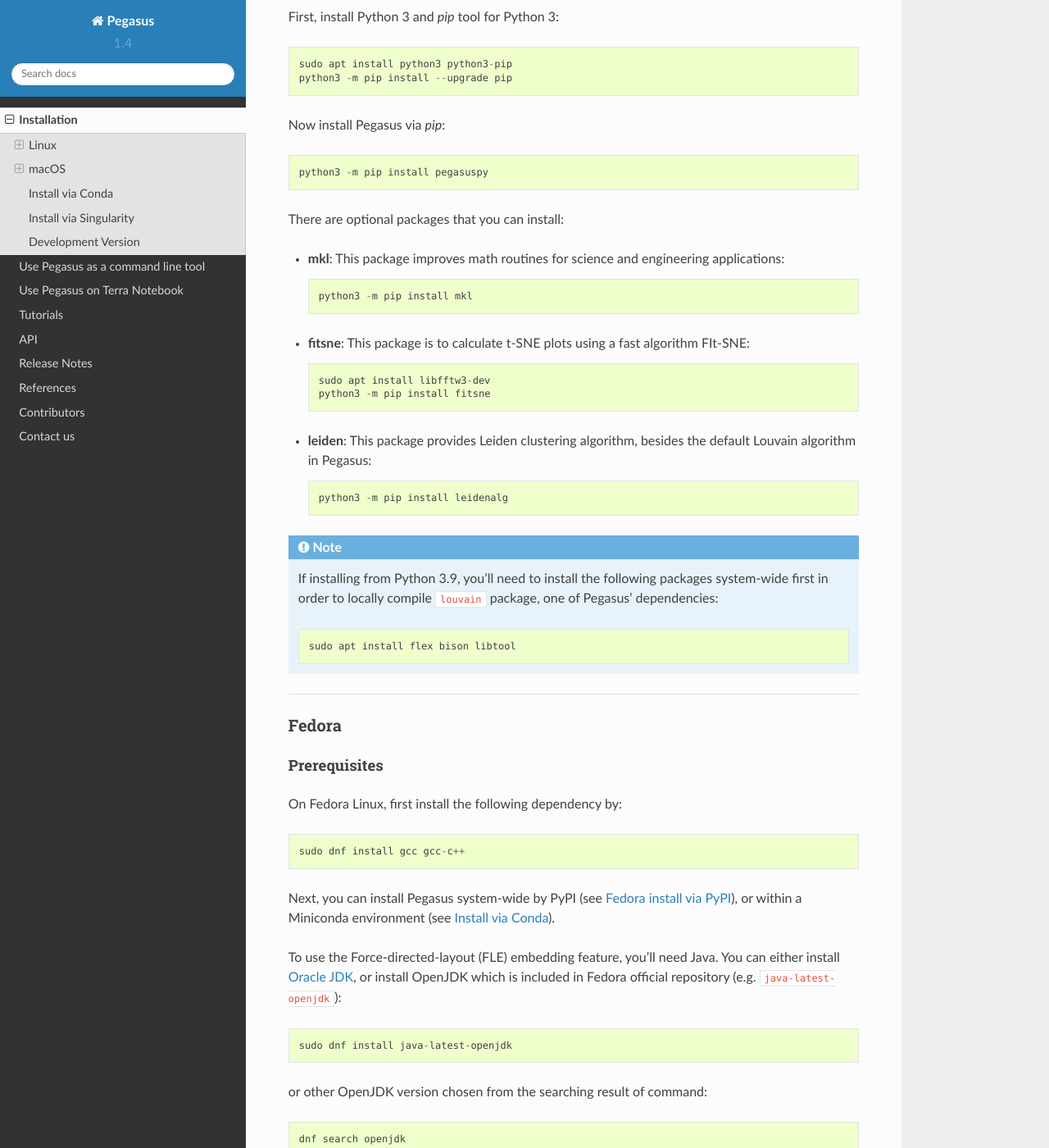
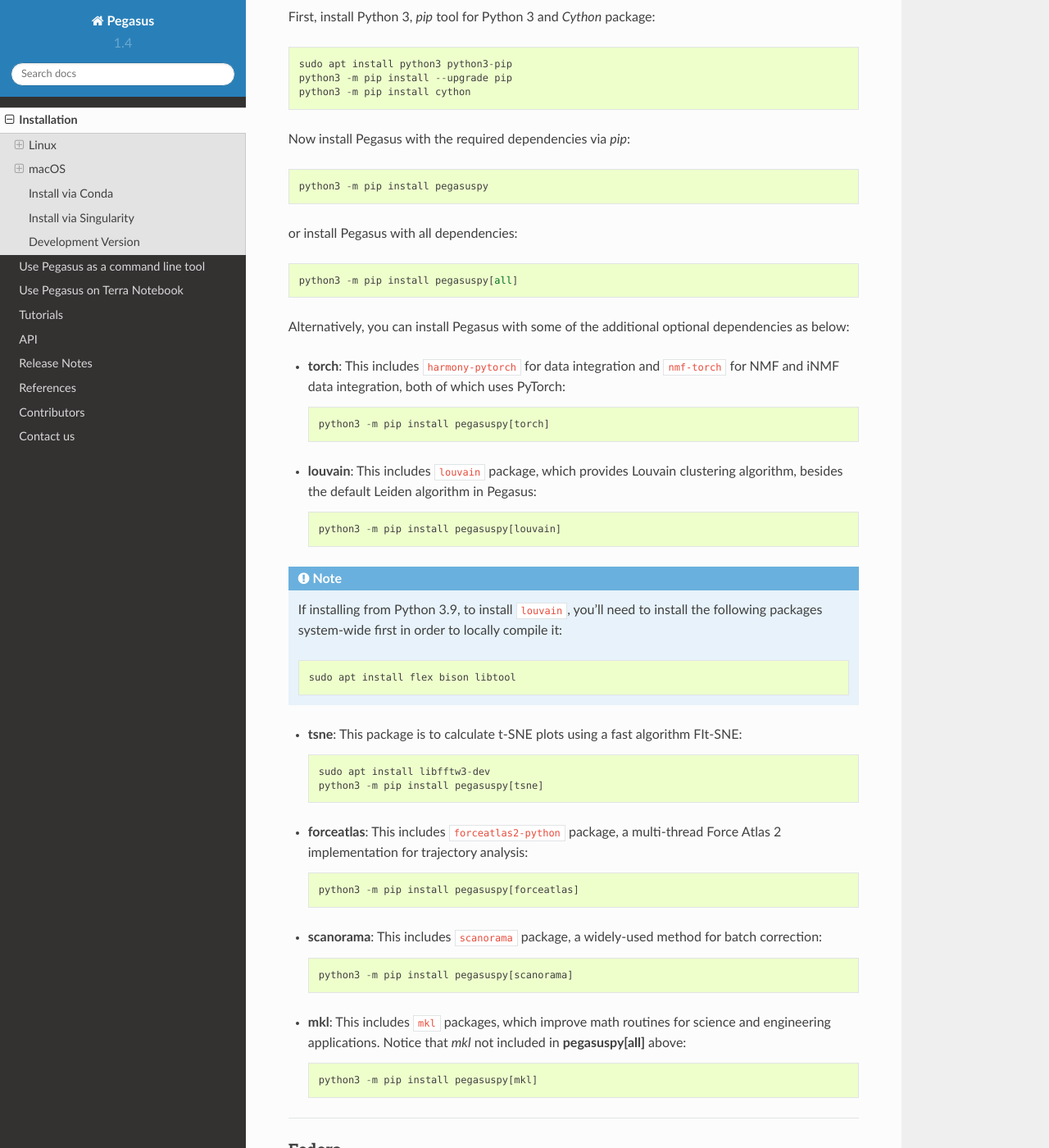
Before and after one commit to lilab-bcb/pegasus, a Sphinx documentation site: the page built from docs/installation.rst, in a window 1280 px wide and 1400 px high, scrolled down 726 px. Shown: the whole window at 82% size. Built offline with Sphinx 7.4.7 and the Read the Docs theme 2.0.0, drawn with Linux system fonts in a browser that asks for light colours; formulas are drawn with MathJax 3; some of the changed text lies outside the part shown.

Commit message:
Update docs

```diff
--- a/docs/api/index.rst
+++ b/docs/api/index.rst
@@ -46,8 +46,6 @@
 .. autosummary::
     :toctree: .
 
-    set_group_attribute
-    correct_batch
     run_harmony
     run_scanorama
     integrative_nmf
--- a/docs/conf.py
+++ b/docs/conf.py
@@ -31,7 +31,7 @@
 # The short X.Y version
 version = "1.4"
 # The full version, including alpha/beta/rc tags
-release = "1.4.4"
+release = "1.4.5"
 
 
 # -- General configuration ---------------------------------------------------
--- a/docs/installation.rst
+++ b/docs/installation.rst
@@ -25,35 +25,55 @@
 Ubuntu/Debian install via PyPI
 +++++++++++++++++++++++++++++++++
 
-First, install Python 3 and *pip* tool for Python 3::
+First, install Python 3, *pip* tool for Python 3 and *Cython* package::
 
 	sudo apt install python3 python3-pip
 	python3 -m pip install --upgrade pip
+	python3 -m pip install cython
 
-Now install Pegasus via *pip*::
+Now install Pegasus with the required dependencies via *pip*::
 
 	python3 -m pip install pegasuspy
 
-There are optional packages that you can install:
+or install Pegasus with all dependencies::
 
-- **mkl**: This package improves math routines for science and engineering applications::
+	python3 -m pip install pegasuspy[all]
 
-	python3 -m pip install mkl
+Alternatively, you can install Pegasus with some of the additional optional dependencies as below:
 
-- **fitsne**: This package is to calculate t-SNE plots using a fast algorithm FIt-SNE::
+- **torch**: This includes ``harmony-pytorch`` for data integration and ``nmf-torch`` for NMF and iNMF data integration, both of which uses PyTorch::
 
-	sudo apt install libfftw3-dev
-	python3 -m pip install fitsne
+	python3 -m pip install pegasuspy[torch]
 
-- **leiden**: This package provides Leiden clustering algorithm, besides the default Louvain algorithm in Pegasus::
+- **louvain**: This includes ``louvain`` package, which provides Louvain clustering algorithm, besides the default Leiden algorithm in Pegasus::
 
-	python3 -m pip install leidenalg
+	python3 -m pip install pegasuspy[louvain]
 
 .. note::
 
-	If installing from Python 3.9, you'll need to install the following packages system-wide first in order to locally compile ``louvain`` package, one of Pegasus' dependencies::
+	If installing from Python 3.9, to install ``louvain``, you'll need to install the following packages system-wide first in order to locally compile it::
 
 		sudo apt install flex bison libtool
+
+- **tsne**: This package is to calculate t-SNE plots using a fast algorithm FIt-SNE::
+
+	sudo apt install libfftw3-dev
+	python3 -m pip install pegasuspy[tsne]
+
+- **forceatlas**: This includes ``forceatlas2-python`` package, a multi-thread Force Atlas 2 implementation for trajectory analysis::
+
+	python3 -m pip install pegasuspy[forceatlas]
+
+- **scanorama**: This includes ``scanorama`` package, a widely-used method for batch correction::
+
+	python3 -m pip install pegasuspy[scanorama]
+
+- **mkl**: This includes ``mkl`` packages, which improve math routines for science and engineering applications. Notice that *mkl* not included in **pegasuspy[all]** above::
+
+	python3 -m pip install pegasuspy[mkl]
+
+
+
 
 --------------------------
 
@@ -88,30 +108,46 @@
 	python3.8 -m ensurepip --user
 	python3.8 -m pip install --upgrade pip
 
-Now install Pegasus via *pip*::
+Now install Pegasus with the required dependencies via *pip*::
 
 	python3.8 -m pip install pegasuspy
 
-There are optional packages that you can install:
+or install Pegasus with all dependencies::
 
-- **mkl**: This package improves math routines for science and engineering applications::
+	python3.8 -m pip install pegasuspy[all]
 
-	python3.8 -m pip install mkl
+Alternatively, you can install Pegasus with some of the additional optional dependencies as below:
 
-- **fitsne**: This package is to calculate t-SNE plots using a faster algorithm FIt-SNE::
+- **torch**: This includes ``harmony-pytorch`` for data integration and ``nmf-torch`` for NMF and iNMF data integration, both of which uses PyTorch::
 
-	sudo dnf install fftw-devel
-	python3.8 -m pip install fitsne
+	python3.8 -m pip install pegasuspy[torch]
 
-- **leiden**: This package provides Leiden clustering algorithm, besides the default Louvain algorithm in Pegasus::
+- **louvain**: This includes ``louvain`` package, which provides Louvain clustering algorithm, besides the default Leiden algorithm in Pegasus::
 
-	python3.8 -m pip install leidenalg
+	python3.8 -m pip install pegasuspy[louvain]
 
 .. note::
 
-	If installing from Python 3.9, you'll need to install the following packages system-wide first in order to locally compile ``louvain`` package, one of Pegasus' dependencies::
+	If installing from Python 3.9, to install ``louvain``, you'll need to install the following packages system-wide first in order to locally compile it::
 
 		sudo dnf install flex bison libtool
+
+- **tsne**: This package is to calculate t-SNE plots using a fast algorithm FIt-SNE::
+
+	sudo apt install libfftw3-dev
+	python3.8 -m pip install pegasuspy[tsne]
+
+- **forceatlas**: This includes ``forceatlas2-python`` package, a multi-thread Force Atlas 2 implementation for trajectory analysis::
+
+	python3.8 -m pip install pegasuspy[forceatlas]
+
+- **scanorama**: This includes ``scanorama`` package, a widely-used method for batch correction::
+
+	python3.8 -m pip install pegasuspy[scanorama]
+
+- **mkl**: This includes ``mkl`` packages, which improve math routines for science and engineering applications. Notice that *mkl* not included in **pegasuspy[all]** above::
+
+	python3.8 -m pip install pegasuspy[mkl]
 
 
 .. _Ubuntu/Debian install via PyPI: ./installation.html#ubuntu-debian-install-via-pypi
@@ -149,27 +185,41 @@
 	brew install python3
 	python3 -m pip install --upgrade pip
 
-2. Now install Pegasus::
+2. Now install Pegasus with required dependencies via *pip*::
 
 	python3 -m pip install pegasuspy
 
-There are optional packages that you can install:
+or install Pegasus with all dependencies::
 
-- **mkl**: This package improves math routines for science and engineering applications::
+	python3 -m pip install pegasuspy[all]
 
-	python3 -m pip install mkl
+Alternatively, you can install Pegasus with some of the additional optional dependencies as below:
 
-- **fitsne**: This package is to calculate t-SNE plots using a faster algorithm FIt-SNE. First, you need to install its dependency *fftw*::
+- **torch**: This includes ``harmony-pytorch`` for data integration and ``nmf-torch`` for NMF and iNMF data integration, both of which uses PyTorch::
 
-	brew install fftw
+	python3 -m pip install pegasuspy[torch]
 
-Then install *fitsne* by::
+- **louvain**: This includes ``louvain`` package, which provides Louvain clustering algorithm, besides the default Leiden algorithm in Pegasus::
 
-	python3 -m pip install fitsne
+	python3 -m pip install pegasuspy[louvain]
 
-- **leiden**: This package provides Leiden clustering algorithm, besides the default Louvain algorithm in Pegasus::
+- **tsne**: This package is to calculate t-SNE plots using a fast algorithm FIt-SNE::
 
-	python3 -m pip install leidenalg
+	sudo apt install libfftw3-dev
+	python3 -m pip install pegasuspy[tsne]
+
+- **forceatlas**: This includes ``forceatlas2-python`` package, a multi-thread Force Atlas 2 implementation for trajectory analysis::
+
+	python3 -m pip install pegasuspy[forceatlas]
+
+- **scanorama**: This includes ``scanorama`` package, a widely-used method for batch correction::
+
+	python3 -m pip install pegasuspy[scanorama]
+
+- **mkl**: This includes ``mkl`` packages, which improve math routines for science and engineering applications. Notice that *mkl* not included in **pegasuspy[all]** above::
+
+	python3 -m pip install pegasuspy[mkl]
+
 
 ----------------------
 
@@ -201,20 +251,36 @@
 
 4. Install the following dependency::
 
-	conda install -y -c conda-forge louvain python-annoy
+	conda install -y -c conda-forge cython python-annoy
 
-5. Install Pegasus::
+5. Install Pegasus with required dependencies via *pip*::
 
 	pip install pegasuspy
+
+or install Pegasus with all optional dependencies::
+
+	pip install pegasuspy[all]
 
 6. (Optional) If you want to use the FIt-SNE plot functionality in Pegasus, do the following::
 
 	conda install -y -c conda-forge pyfit-sne
 
-And use the following command to enable the Leiden clustering functionality::
+Use the following command to enable the Louvain clustering functionality::
 
-	conda install -y -c conda-forge leidenalg
+	conda install -y -c conda-forge louvain
 
+Enable support on ``harmony-pytorch`` and ``nmf-torch``::
+
+	conda install -y -c bioconda harmony-pytorch
+	pip install nmf-torch
+
+Enalbe Force Atlas 2 for trajectory analysis::
+
+	conda install -y -c bioconda forceatlas2-python
+
+Enable support on ``scanorama``::
+
+	conda install -y -c bioconda scanorama
 
 --------------------------
 
@@ -257,7 +323,7 @@
 
 	git clone https://github.com/klarman-cell-observatory/pegasus.git
 	cd pegasus
-	pip install -e .
+	pip install -e .[all]
 
 where ``-e`` option of ``pip`` means to install in editing mode, so that your Pegasus installation will be automatically updated upon modifications in source code.
 
--- a/docs/release_notes/version_1_4.rst
+++ b/docs/release_notes/version_1_4.rst
@@ -1,3 +1,8 @@
+1.4.5 :small:`January 24, 2022`
+^^^^^^^^^^^^^^^^^^^^^^^^^^^^^^^^^^
+
+* Make several dependencies optional to meet with different use cases.
+
 1.4.4 :small:`October 22, 2021`
 ^^^^^^^^^^^^^^^^^^^^^^^^^^^^^^^^^^
 
```
Also changed, not shown: other parts of docs/installation.rst (+2 -2 lines), requirements.txt (line endings or trailing spaces).
